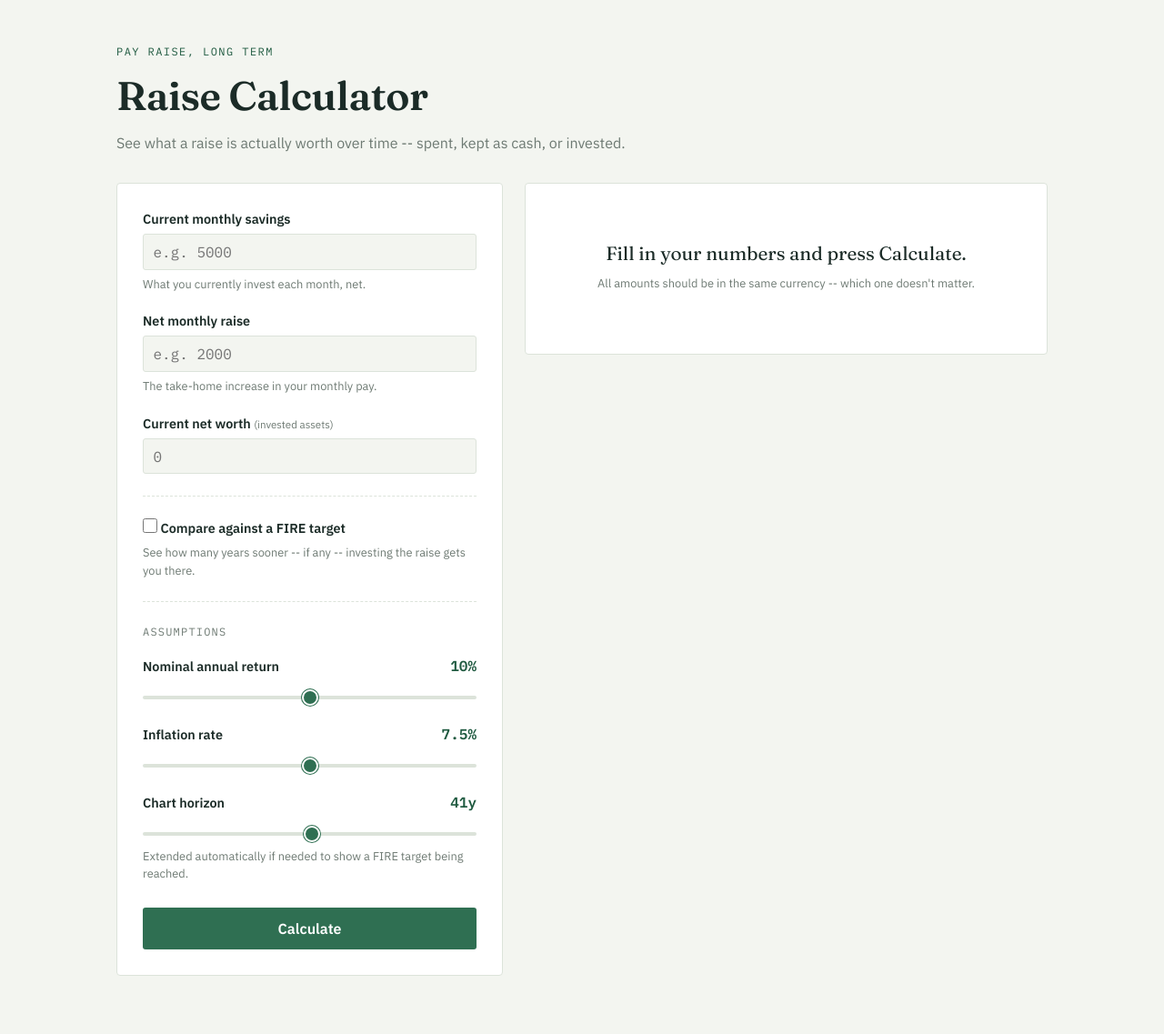
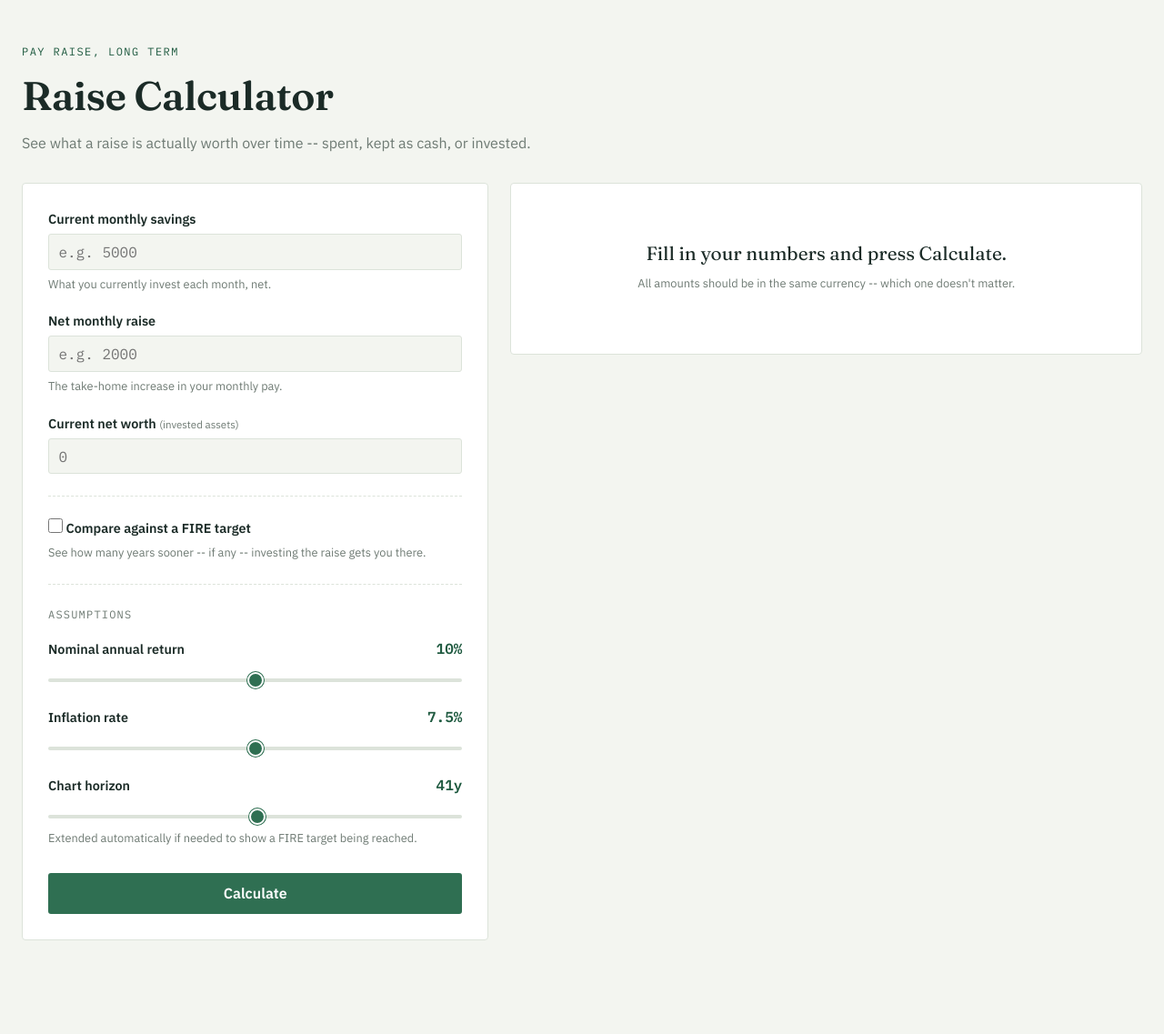
Before and after one commit to Azeret6/tools, a Flask app: template raise_calculator/templates/raise_calculator/index.html in a window 1280 px wide. Shown: the whole page at 91% size. After the commit the page ends 1034 px from the top, so only its background shows below. Run offline with Flask 3, Linux system fonts and the light colour scheme; the template is opened without the code that fills it, so the values that code supplies are empty.

Commit message:
Update style.css

```diff
--- a/raise_calculator/static/style.css
+++ b/raise_calculator/static/style.css
@@ -33,7 +33,7 @@ body {
    Header
    ---------------------------------------------------------------- */
 .masthead {
-  max-width: 64rem;
+  max-width: 88rem;
   margin: 3rem auto 2rem;
   text-align: left;
 }
@@ -65,7 +65,7 @@ body {
    Layout
    ---------------------------------------------------------------- */
 .layout {
-  max-width: 64rem;
+  max-width: 88rem;
   margin: 0 auto;
   display: grid;
   grid-template-columns: minmax(0, 0.85fr) minmax(0, 1.15fr);
@@ -388,7 +388,7 @@ input[type="range"]::-moz-range-thumb {
    Reference table (savings rate -> years)
    ---------------------------------------------------------------- */
 .panel.reference {
-  max-width: 64rem;
+  max-width: 88rem;
   margin: 1.5rem auto 0;
 }
 
```
